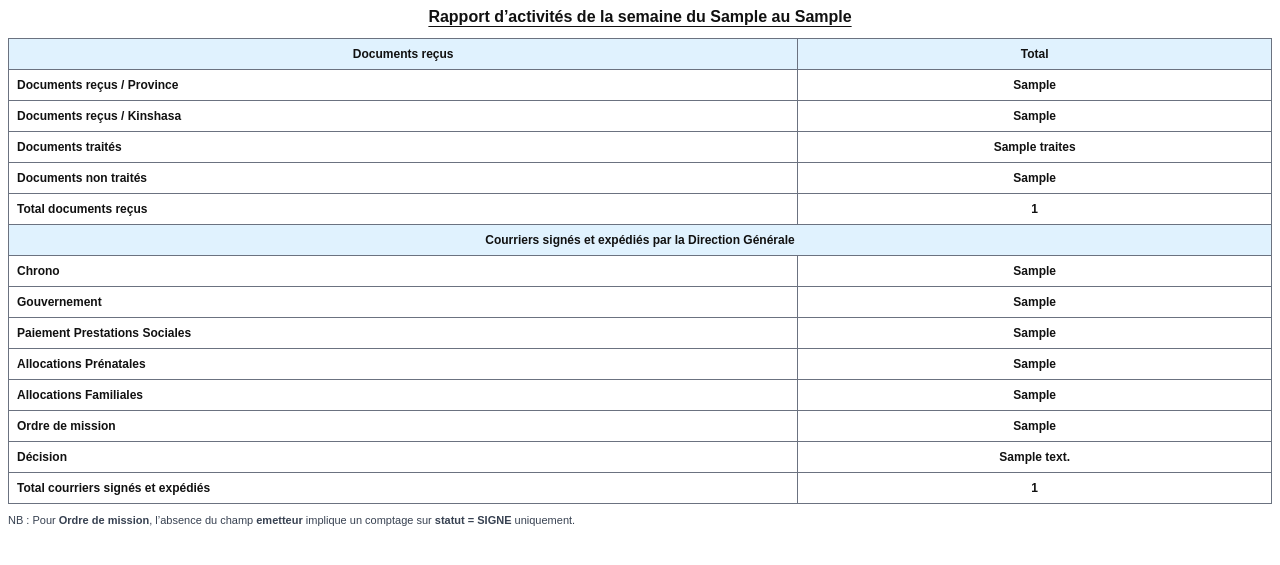
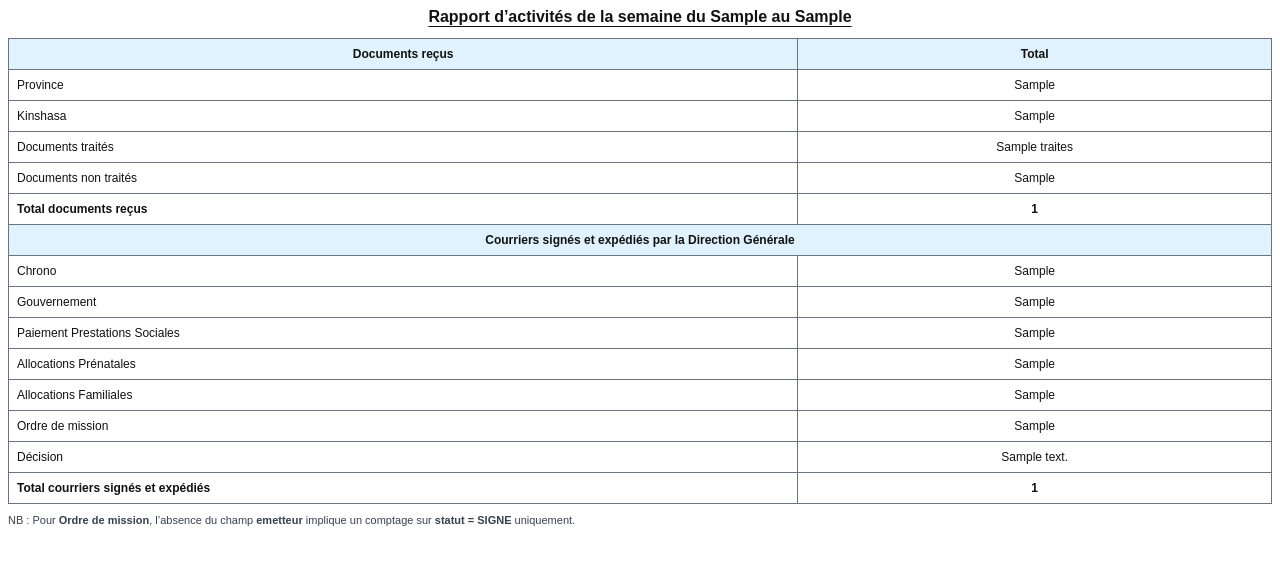
Before and after one commit to gestionsdg/traitement-des-documents, a Django app: template templates/documents/rapport_activites_hebdo_pdf.html in a window 1280 px wide. Shown: the top 565 px of the page. Run offline with Django 5.2, Linux system fonts and the light colour scheme; the template is opened without the code that fills it: most values are stand-ins (such as "Sample title", 1, 10 or a date in 2020).

Commit message:
Correction rapport hebdomadaire: suppression gras + modification Province et Kinshasa

```diff
--- a/templates/documents/rapport_activites_hebdo_pdf.html
+++ b/templates/documents/rapport_activites_hebdo_pdf.html
@@ -3,9 +3,16 @@
 <head>
   <meta charset="utf-8">
   <title>Rapport hebdomadaire</title>
+
   <style>
     @page{ size:A4; margin:1.2cm; }
-    body{ font-family: Arial, sans-serif; font-size:12px; color:#111; }
+
+    body{
+      font-family: Arial, sans-serif;
+      font-size:12px;
+      color:#111;
+    }
+
     h1{
       text-align:center;
       font-size:16px;
@@ -13,14 +20,47 @@
       text-decoration: underline;
       text-underline-offset: 4px;
     }
-    table{ width:100%; border-collapse:collapse; }
-    th, td{ border:1px solid #6b7280; padding:8px; }
-    th{ background:#e0f2fe; text-align:center; font-weight:800; }
-    td.label{ font-weight:700; }
-    td.num{ text-align:center; font-weight:800; }
-    .note{ margin-top:10px; font-size:11px; color:#374151; }
+
+    table{
+      width:100%;
+      border-collapse:collapse;
+    }
+
+    th, td{
+      border:1px solid #6b7280;
+      padding:8px;
+    }
+
+    /* ✔ titres restent en gras */
+    th{
+      background:#e0f2fe;
+      text-align:center;
+      font-weight:800;
+    }
+
+    /* ❌ suppression du gras global */
+    td.label{
+      font-weight:400;
+    }
+
+    td.num{
+      text-align:center;
+      font-weight:400;
+    }
+
+    /* ✔ lignes importantes */
+    .strong-row td{
+      font-weight:800;
+    }
+
+    .note{
+      margin-top:10px;
+      font-size:11px;
+      color:#374151;
+    }
   </style>
 </head>
+
 <body>
 
   <h1>Rapport d’activités de la semaine du {{ debut_str }} au {{ fin_str }}</h1>
@@ -32,29 +72,80 @@
         <th style="width:30%;">Total</th>
       </tr>
     </thead>
+
     <tbody>
-      <tr><td class="label">Documents reçus / Province</td><td class="num">{{ recus_prov|default_if_none:0 }}</td></tr>
-      <tr><td class="label">Documents reçus / Kinshasa</td><td class="num">{{ recus_kin|default_if_none:0 }}</td></tr>
+      <tr>
+        <td class="label">Province</td>
+        <td class="num">{{ recus_prov|default_if_none:0 }}</td>
+      </tr>
 
-      <tr><td class="label">Documents traités</td><td class="num">{{ traites|default_if_none:0 }}</td></tr>
+      <tr>
+        <td class="label">Kinshasa</td>
+        <td class="num">{{ recus_kin|default_if_none:0 }}</td>
+      </tr>
 
-      <!-- ✅ AJOUT -->
-      <tr><td class="label">Documents non traités</td><td class="num">{{ non_traites|default_if_none:0 }}</td></tr>
+      <tr>
+        <td class="label">Documents traités</td>
+        <td class="num">{{ traites|default_if_none:0 }}</td>
+      </tr>
 
-      <!-- ✅ Total reçus = Prov + Kin -->
-      <tr><td class="label"><b>Total documents reçus</b></td><td class="num"><b>{{ total_recus|default_if_none:0 }}</b></td></tr>
+      <tr>
+        <td class="label">Documents non traités</td>
+        <td class="num">{{ non_traites|default_if_none:0 }}</td>
+      </tr>
 
-      <tr><th colspan="2">Courriers signés et expédiés par la Direction Générale</th></tr>
+      <!-- ✔ TOTAL DOCUMENTS -->
+      <tr class="strong-row">
+        <td>Total documents reçus</td>
+        <td class="num">{{ total_recus|default_if_none:0 }}</td>
+      </tr>
 
-      <tr><td class="label">Chrono</td><td class="num">{{ dossiers_chrono|default_if_none:0 }}</td></tr>
-      <tr><td class="label">Gouvernement</td><td class="num">{{ dossiers_gouv|default_if_none:0 }}</td></tr>
-      <tr><td class="label">Paiement Prestations Sociales</td><td class="num">{{ dossiers_pps|default_if_none:0 }}</td></tr>
-      <tr><td class="label">Allocations Prénatales</td><td class="num">{{ dossiers_ap|default_if_none:0 }}</td></tr>
-      <tr><td class="label">Allocations Familiales</td><td class="num">{{ dossiers_af|default_if_none:0 }}</td></tr>
-	  <tr><td class="label">Ordre de mission</td><td class="num">{{ dossiers_om|default_if_none:0 }}</td></tr>
-      <tr><td class="label">Décision</td><td class="num">{{ dossiers_decision|default_if_none:0 }}</td></tr>
+      <!-- ✔ TITRE SECTION -->
+      <tr>
+        <th colspan="2">Courriers signés et expédiés par la Direction Générale</th>
+      </tr>
 
-      <tr><td class="label"><b>Total courriers signés et expédiés</b></td><td class="num"><b>{{ total_sortants|default_if_none:0 }}</b></td></tr>
+      <tr>
+        <td class="label">Chrono</td>
+        <td class="num">{{ dossiers_chrono|default_if_none:0 }}</td>
+      </tr>
+
+      <tr>
+        <td class="label">Gouvernement</td>
+        <td class="num">{{ dossiers_gouv|default_if_none:0 }}</td>
+      </tr>
+
+      <tr>
+        <td class="label">Paiement Prestations Sociales</td>
+        <td class="num">{{ dossiers_pps|default_if_none:0 }}</td>
+      </tr>
+
+      <tr>
+        <td class="label">Allocations Prénatales</td>
+        <td class="num">{{ dossiers_ap|default_if_none:0 }}</td>
+      </tr>
+
+      <tr>
+        <td class="label">Allocations Familiales</td>
+        <td class="num">{{ dossiers_af|default_if_none:0 }}</td>
+      </tr>
+
+      <tr>
+        <td class="label">Ordre de mission</td>
+        <td class="num">{{ dossiers_om|default_if_none:0 }}</td>
+      </tr>
+
+      <tr>
+        <td class="label">Décision</td>
+        <td class="num">{{ dossiers_decision|default_if_none:0 }}</td>
+      </tr>
+
+      <!-- ✔ TOTAL COURRIERS -->
+      <tr class="strong-row">
+        <td>Total courriers signés et expédiés</td>
+        <td class="num">{{ total_sortants|default_if_none:0 }}</td>
+      </tr>
+
     </tbody>
   </table>
 
```
